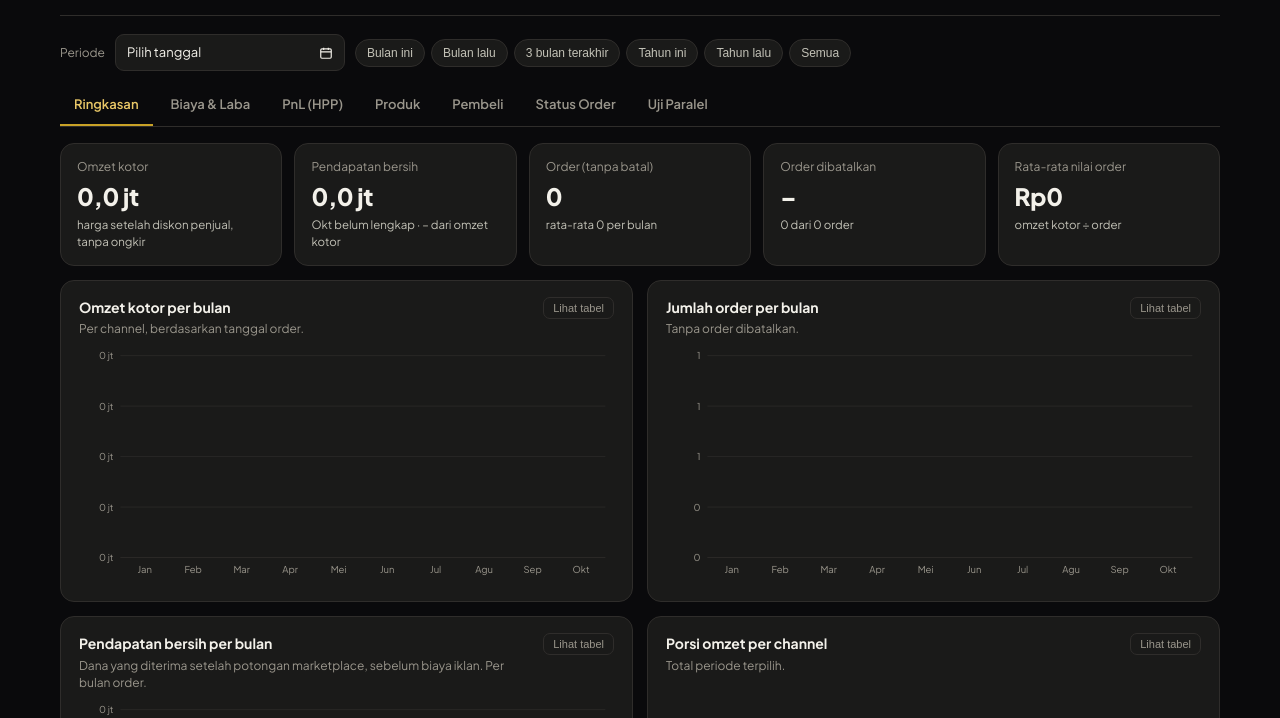
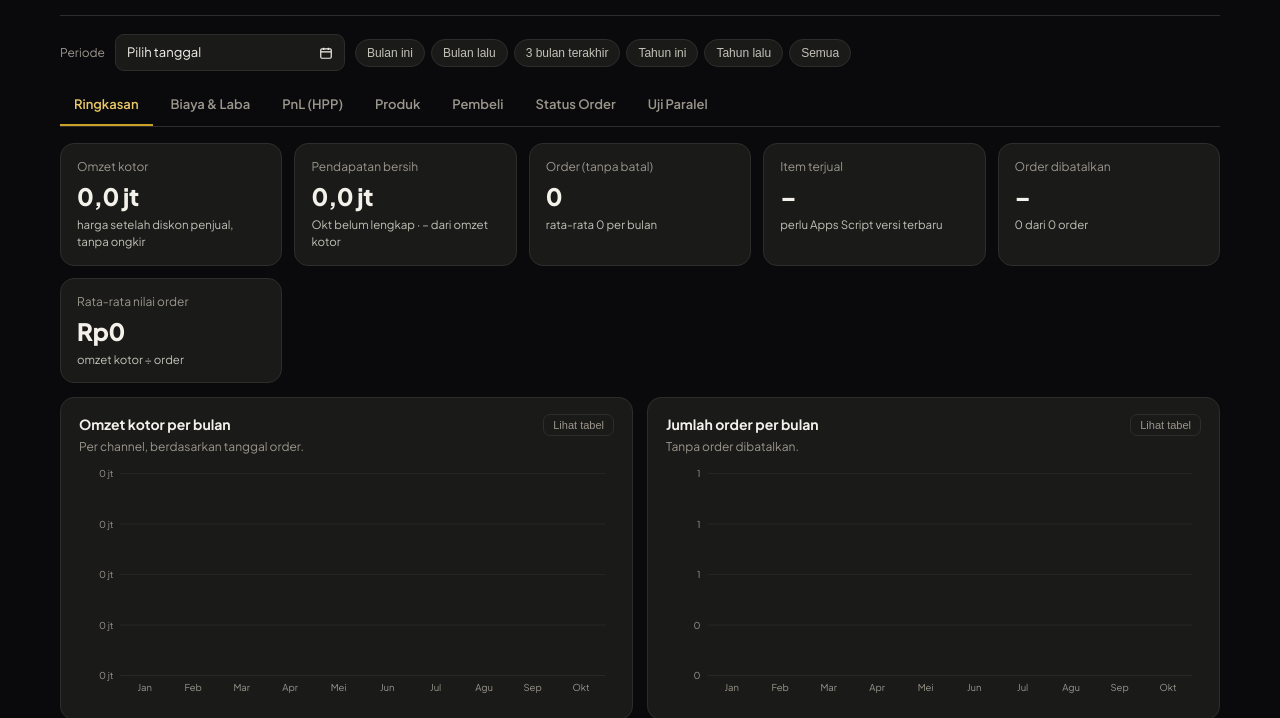
Before and after one commit to davidseptian/Dashboard-Penjualan-v2, a plain HTML site: page index.html in a window 1280 px wide. Shown: the part 82-800 px from the top of the page. Drawn offline with Linux system fonts and the light colour scheme.

Commit message:
Update index.html

```diff
--- a/index.html
+++ b/index.html
@@ -366,6 +366,8 @@ function render(){
   addK(k,'Omzet kotor',jt(om),'harga setelah diskon penjual, tanpa ongkir');
   addK(k,'Pendapatan bersih',jt(bs),(hasOkt?lastNm()+' belum lengkap · ':'')+pct(bs,om)+' dari omzet kotor');
   addK(k,'Order (tanpa batal)',num(od),'rata-rata '+num(od/(T-F+1))+' per bulan');
+  const it=sum(rng(DATA.item_terjual||[]));
+  addK(k,'Item terjual',DATA.item_terjual?num(it)+' pcs':'–',DATA.item_terjual?('rata-rata '+(od?(it/od).toLocaleString('id-ID',{maximumFractionDigits:1}):'0')+' item per order · tanpa order batal'):'perlu Apps Script versi terbaru');
   addK(k,'Order dibatalkan',pct(bt,od+bt),num(bt)+' dari '+num(od+bt)+' order');
   addK(k,'Rata-rata nilai order',rp(om/Math.max(od,1)),'omzet kotor ÷ order');
   /* omzet stacked */
@@ -498,9 +500,9 @@ function render(){
   sbBar.appendChild(sbL1);sbBar.appendChild(sbL2);sbBar.appendChild(sbBtn);sbBar.appendChild(sbMsg);st.appendChild(sbBar);
   const sbSv=k=>(D.status&&D.status[k])||[],sbG0=(k,j)=>sbSv(k)[j]||0,SB_ALL=['Selesai','Diproses','Retur','Dibatalkan','Batal_Otomatis'];
   const sw=el('div','tw');
-  sw.appendChild(table(['Bulan','Selesai','Diproses','Retur','Dibatalkan','Batal otomatis','% batal','Belum cair (order)','Belum cair (omzet)'],
-    M.map((m,i)=>{const j=F+i;const v=SB_ALL.map(k=>sbG0(k,j)),tot=sum(v);return [m,num(v[0]),num(v[1]),num(v[2]),num(v[3]),num(v[4]),pct(v[3]+v[4],tot),num(D.belum_cair_n[j]),num(D.belum_cair_omzet[j])]}),
-    (()=>{const v=SB_ALL.map(k=>sum(rng(sbSv(k))));return ['Total',...v.map(num),pct(v[3]+v[4],sum(v)),num(sum(rng(D.belum_cair_n))),num(sum(rng(D.belum_cair_omzet)))]})()));
+  sw.appendChild(table(['Bulan','Selesai','Diproses','Retur','Dibatalkan','Batal otomatis','% batal','Item terjual (pcs)','Belum cair (order)','Belum cair (omzet)'],
+    M.map((m,i)=>{const j=F+i;const v=SB_ALL.map(k=>sbG0(k,j)),tot=sum(v);return [m,num(v[0]),num(v[1]),num(v[2]),num(v[3]),num(v[4]),pct(v[3]+v[4],tot),num((D.item_terjual||[])[j]||0),num(D.belum_cair_n[j]),num(D.belum_cair_omzet[j])]}),
+    (()=>{const v=SB_ALL.map(k=>sum(rng(sbSv(k))));return ['Total',...v.map(num),pct(v[3]+v[4],sum(v)),num(sum(rng(D.item_terjual||[]))),num(sum(rng(D.belum_cair_n))),num(sum(rng(D.belum_cair_omzet)))]})()));
   st.appendChild(sw);
   if(D.tertahan&&D.tertahan.n>0)st.appendChild(el('div','d','Dana tertahan: '+num(D.tertahan.n)+' pesanan Selesai belum cair lebih dari '+sbBp+' hari (omzet '+num(D.tertahan.omzet)+'). Tagih ke marketplace; jika belum cair setelah '+sbBc+' hari dianggap batal.'));
   const sbRi=D.retur_info;if(sbRi)st.appendChild(el('div','d',sbRi.tab_ada?('Retur: '+num(sbRi.jadi_status_retur)+' pesanan Diproses ditandai Retur dari '+num(sbRi.pesanan_retur)+' pesanan di REPORT RETUR MP'+(Object.keys(sbRi.status_lain_tidak_diubah||{}).length?'; pesanan retur berstatus lain tidak diubah ('+Object.keys(sbRi.status_lain_tidak_diubah).map(k=>k+' '+sbRi.status_lain_tidak_diubah[k]).join(', ')+')':'')+'.'):'Tab Retur belum ada di Master 2, jadi status Retur belum dipakai.'));
```
